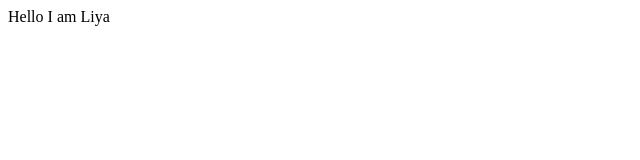
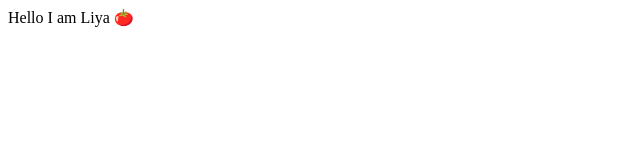
Before and after one commit to liyafathimapc/liyafathimapc.github.io, a plain HTML site: page index.html in a window 1280 px wide. Shown: the full height of the page, 0-640 px from the left. Drawn offline with Linux system fonts and the light colour scheme.

Commit message:
Update index.html

```diff
--- a/index.html
+++ b/index.html
@@ -1 +1 @@
-<html>Hello I am Liya</html>
+<html>Hello I am Liya 🍅 </html>
```
